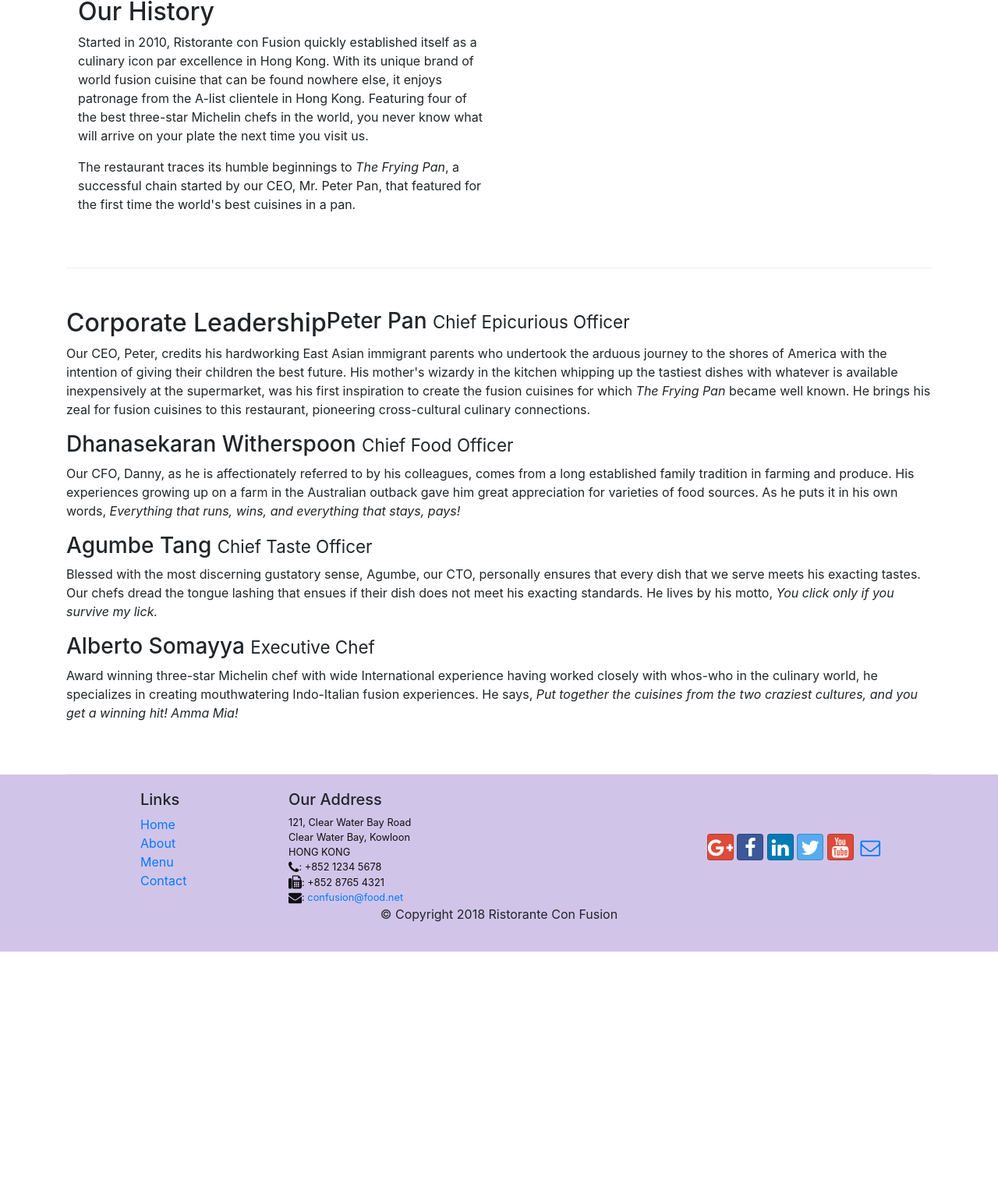
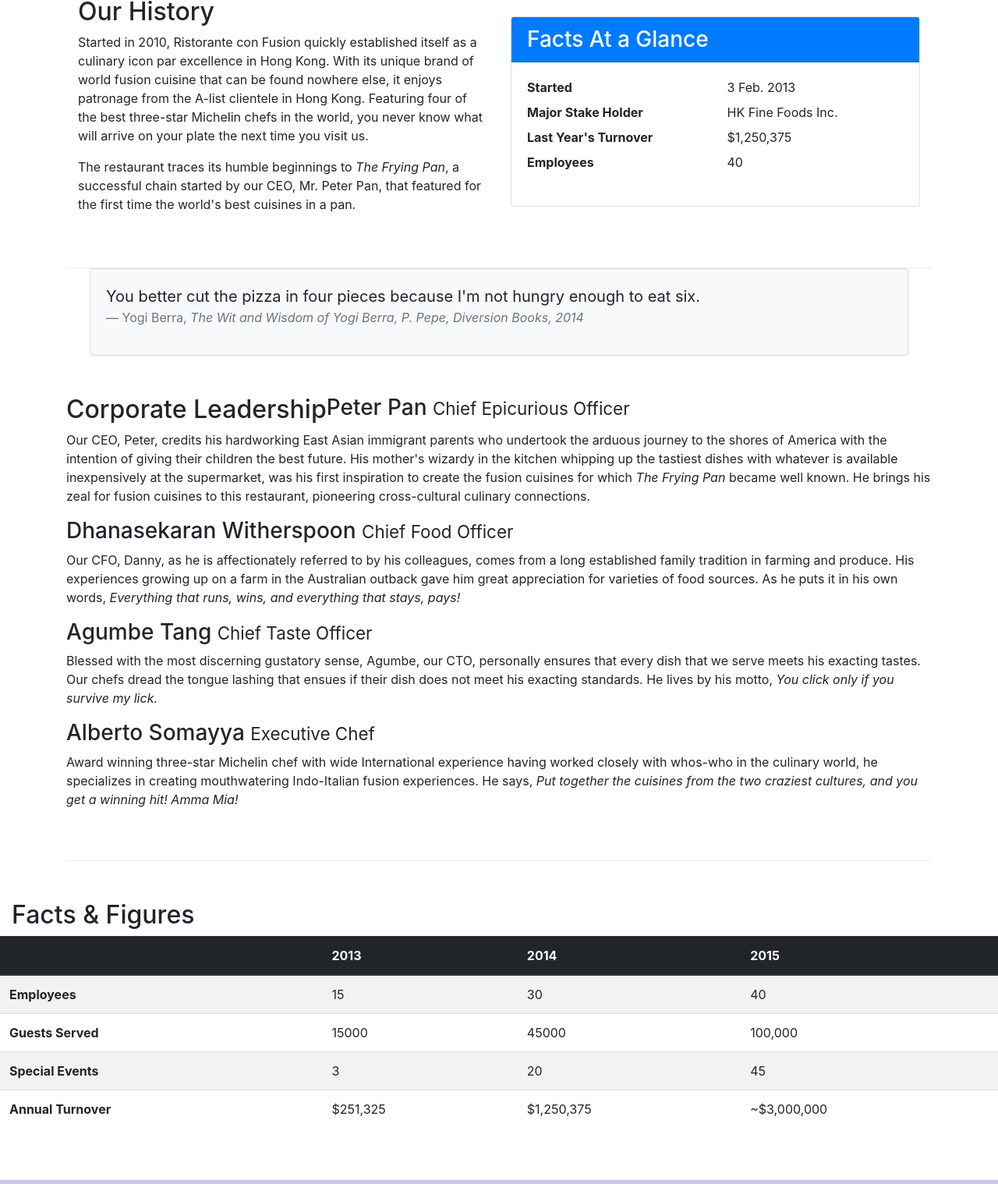
Before and after one commit to MayuriVM/Bootstrap-confusion, a website: page aboutus.html in a window 1280 px wide. Shown: the part 382-1900 px from the top of the page at 78% size. Before the commit the page ends 1602 px from the top, so only its background shows below. Drawn offline with nearby package versions, Linux system fonts and the light colour scheme.

Commit message:
Tables and Cards

```diff
--- a/aboutus.html
+++ b/aboutus.html
@@ -63,9 +63,40 @@
                 <p>Started in 2010, Ristorante con Fusion quickly established itself as a culinary icon par excellence in Hong Kong. With its unique brand of world fusion cuisine that can be found nowhere else, it enjoys patronage from the A-list clientele in Hong Kong.  Featuring four of the best three-star Michelin chefs in the world, you never know what will arrive on your plate the next time you visit us.</p>
                 <p>The restaurant traces its humble beginnings to <em>The Frying Pan</em>, a successful chain started by our CEO, Mr. Peter Pan, that featured for the first time the world's best cuisines in a pan.</p>
                 </div>
+                <div class="col-12 col-sm-6">
+                    <div class="card">
+                        <h3 class="card-header bg-primary text-white">Facts At a Glance</h3>
+                        <div class="card-body">
+                            <dl class="row">
+                                <dt class="col-6">Started</dt>
+                                <dd class="col-6">3 Feb. 2013</dd>
+                                <dt class="col-6">Major Stake Holder</dt>
+                                <dd class="col-6">HK Fine Foods Inc.</dd>
+                                <dt class="col-6">Last Year's Turnover</dt>
+                                <dd class="col-6">$1,250,375</dd>
+                                <dt class="col-6">Employees</dt>
+                                <dd class="col-6">40</dd>
+                            </dl>
+                        </div>
+                    </div>
+                </div>
             </div>
             <div class="col col-sm">
+                <div class="col-12">
+                    <div class="card card-body bg-light">
+                        <blockquote class="blockquote">
+                            <p class="mb-0">You better cut the pizza in four pieces because
+                                I'm not hungry enough to eat six.</p>
+                            <footer class="blockquote-footer">Yogi Berra,
+                                <cite title="Source Title">The Wit and Wisdom of Yogi Berra,
+                                P. Pepe, Diversion Books, 2014</cite>
+                            </footer>
+                        </blockquote>
+                    </div>
+                </div>
+
             </div>
+
         </div>
 
 
@@ -91,6 +122,52 @@
                 </div>
             </div>
        </div>
+       <div class="row row-content">
+        <div class="col-12 col-sm-9">
+            <h2>Facts &amp; Figures</h2>
+        </div>
+         <div class="col-12 col-sm-3">
+        </div>
+        <div class="table-responsive">
+            <table class="table table-striped">
+                <thead class="thead-dark">
+                    <tr>
+                        <th>&nbsp;</th>
+                        <th>2013</th>
+                        <th>2014</th>
+                        <th>2015</th>
+                    </tr>
+                </thead>
+                <tbody>
+                    <tr>
+                        <th>Employees</th>
+                        <td>15</td>
+                        <td>30</td>
+                        <td>40</td>
+                    </tr>
+                    <tr>
+                        <th>Guests Served</th>
+                        <td>15000</td>
+                        <td>45000</td>
+                        <td>100,000</td>
+                    </tr>
+                    <tr>
+                        <th>Special Events</th>
+                        <td>3</td>
+                        <td>20</td>
+                        <td>45</td>
+                    </tr>
+                    <tr>
+                        <th>Annual Turnover</th>
+                        <td>$251,325</td>
+                        <td>$1,250,375</td>
+                        <td>~$3,000,000</td>
+                    </tr>
+                </tbody>
+            </table>
+        </div>
+   </div>
+
 
     </div>
 
```
Also changed, not shown: contactus.html (+1 -1 lines).
